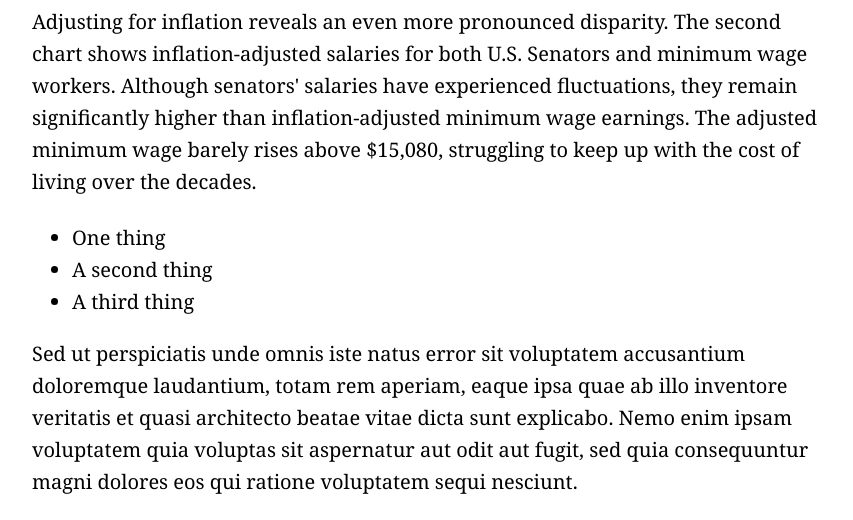
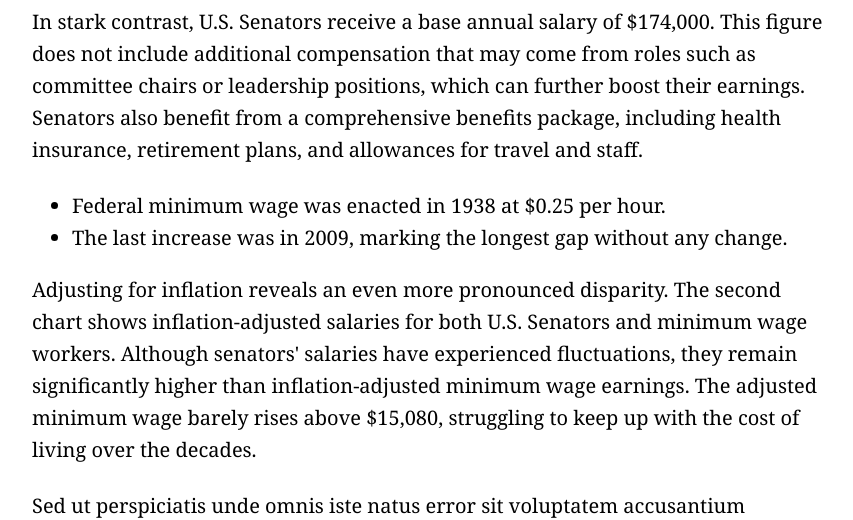
Before and after one commit to JSorrell99/Project-2-Senator-Wages, a plain HTML site: page index.html in a window 1280 px wide. Shown: the part 1478-1998 px from the top of the page, without its empty margins (208-1061 px from the left). Drawn offline with nearby package versions, Linux system fonts and the light colour scheme; grey boxes are pictures that could not be loaded; a script that the page names is missing.

Commit message:
Update index.html

```diff
--- a/index.html
+++ b/index.html
@@ -163,16 +163,19 @@
         <iframe title="100 Years of Pay: Senators' Salaries Soar as Minimum Wage Struggles to Keep Up" aria-label="Interactive line chart" id="datawrapper-chart-Lxl4Y" src="https://datawrapper.dwcdn.net/Lxl4Y/2/" scrolling="no" frameborder="0" style="width: 0; min-width: 100% !important; border: none;" height="428" data-external="1"></iframe><script type="text/javascript">!function(){"use strict";window.addEventListener("message",(function(a){if(void 0!==a.data["datawrapper-height"]){var e=document.querySelectorAll("iframe");for(var t in a.data["datawrapper-height"])for(var r=0;r<e.length;r++)if(e[r].contentWindow===a.source){var i=a.data["datawrapper-height"][t]+"px";e[r].style.height=i}}}))}();
 </script>
 
+         <p>In stark contrast, U.S. Senators receive a base annual salary of $174,000. This figure does not include additional compensation that may
+            come from roles such as committee chairs or leadership positions, which can further boost their earnings. Senators also benefit from a
+            comprehensive benefits package, including health insurance, retirement plans, and allowances for travel and staff.</p>
+
+        <ul>
+            <li>Federal minimum wage was enacted in 1938 at $0.25 per hour.</li>
+            <li>The last increase was in 2009, marking the longest gap without any change.</li>
+        </ul>
+
         <p>Adjusting for inflation reveals an even more pronounced disparity. The second chart shows inflation-adjusted salaries for both
             U.S. Senators and minimum wage workers. Although senators' salaries have experienced fluctuations, they remain significantly higher
             than inflation-adjusted minimum wage earnings. The adjusted minimum wage barely rises above $15,080, struggling
             to keep up with the cost of living over the decades.</p>
-
-        <ul>
-            <li>One thing</li>
-            <li>A second thing</li>
-            <li>A third thing</li>
-        </ul>
 
         <p>Sed ut perspiciatis unde omnis iste natus error sit voluptatem accusantium doloremque laudantium, totam rem
             aperiam, eaque ipsa quae ab illo inventore veritatis et quasi architecto beatae vitae dicta sunt explicabo.
```
